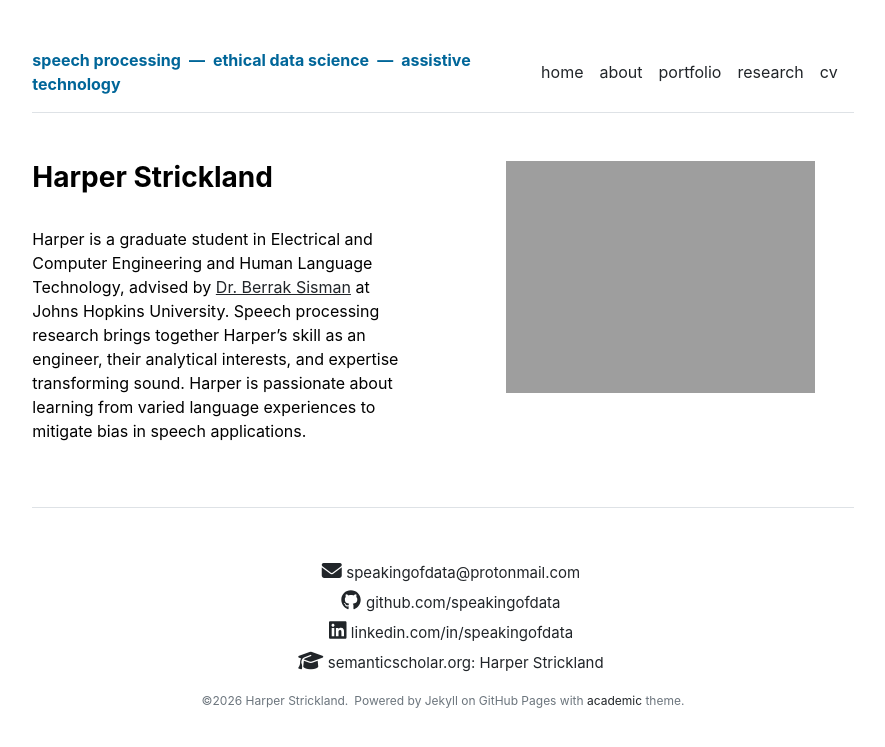
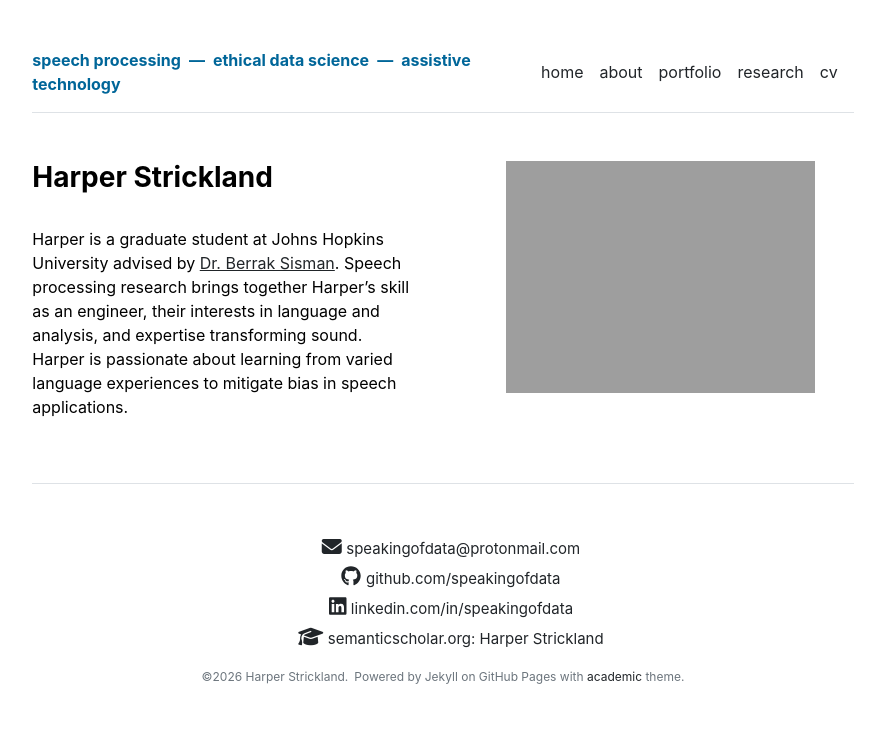
Before and after one commit to speakingofdata/speakingofdata.github.io, a Jekyll site: the page built from index.md, in a window 1280 px wide. Shown: the top 747 px of the page, without its empty margins (197-1082 px from the left). Built offline with Jekyll 4.4.1, drawn with Linux system fonts in a browser that asks for light colours; nearby versions of some CDN libraries.

Commit message:
Update index.md

```diff
--- a/index.md
+++ b/index.md
@@ -4,4 +4,4 @@ title: "Home"
 ---
 
 <br>
-Harper is a graduate student in Electrical and Computer Engineering and Human Language Technology, advised by [Dr. Berrak Sisman](https://sites.google.com/view/jhusmile/homepage/members) at Johns Hopkins University. Speech processing research brings together Harper's skill as an engineer, their analytical interests, and expertise transforming sound. Harper is passionate about learning from varied language experiences to mitigate bias in speech applications.
+Harper is a graduate student at Johns Hopkins University advised by [Dr. Berrak Sisman](https://sites.google.com/view/jhusmile/homepage/members). Speech processing research brings together Harper's skill as an engineer, their interests in language and analysis, and expertise transforming sound. Harper is passionate about learning from varied language experiences to mitigate bias in speech applications.
```
